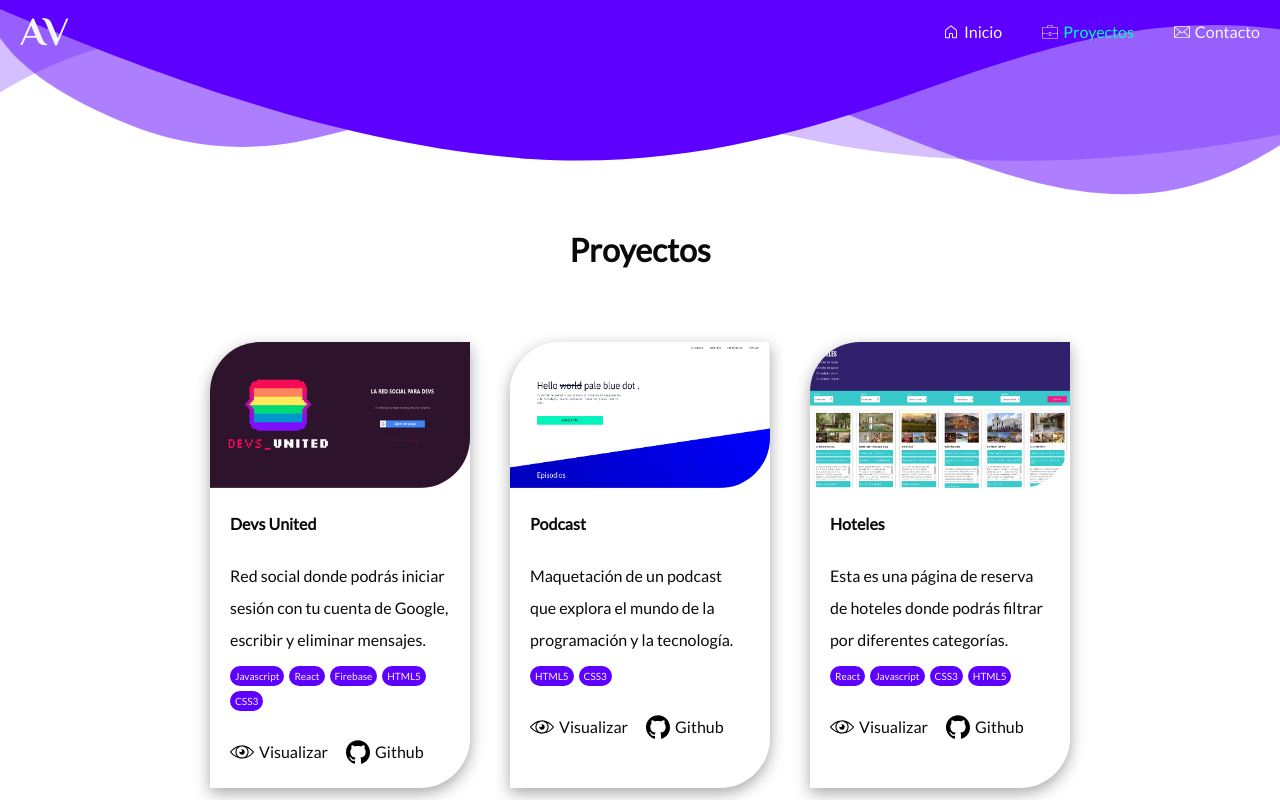
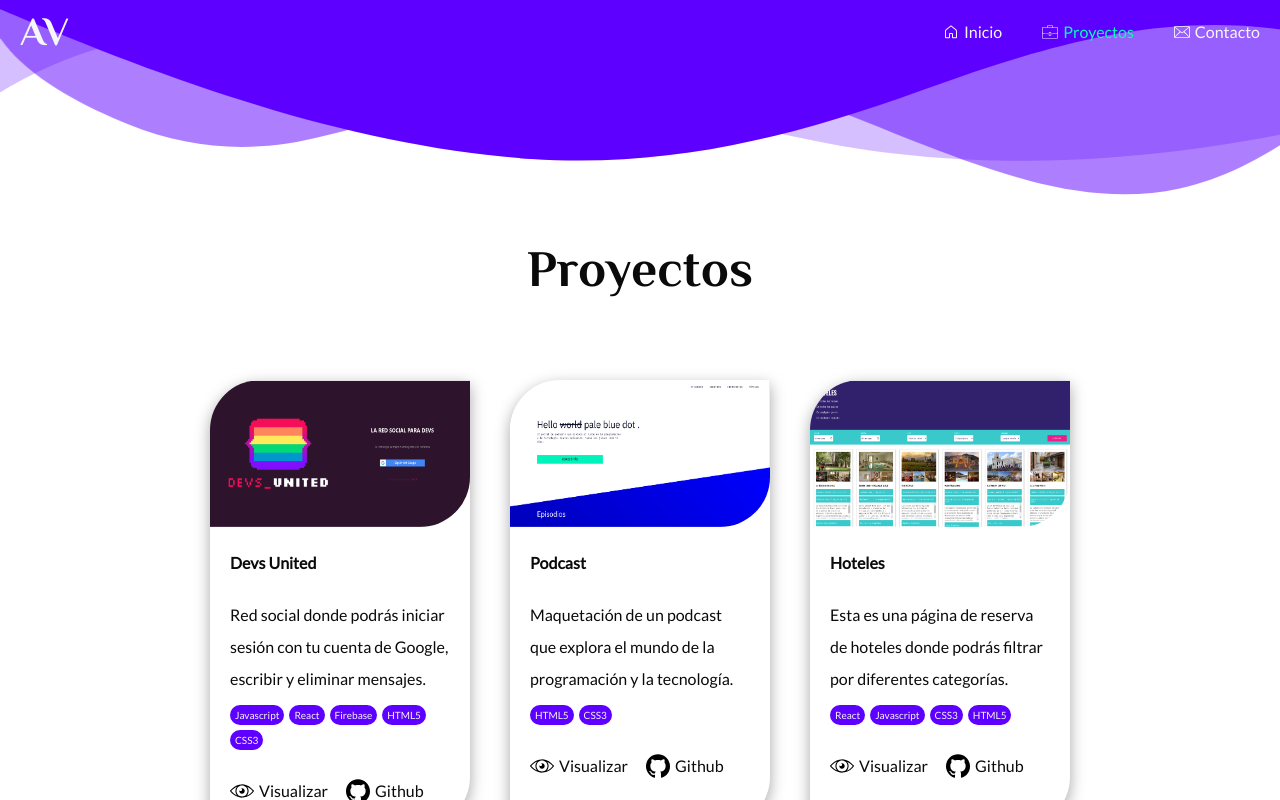
Before and after one commit to AndreaVCC/portafolio_avcc, a Vue app: page /proyectos in a window 1280 px wide. Shown: the top 800 px of the page. Built offline with nearby package versions, Linux system fonts and the light colour scheme.

Commit message:
modificnado font-size

```diff
--- a/src/App.vue
+++ b/src/App.vue
@@ -43,6 +43,12 @@ html{
 
 body{
     font-size: 1.6rem;
+
+}
+
+h1 {
+     font-family: 'Philosopher', sans-serif;
+    font-size: 9vw;;
 
 }
 
@@ -96,6 +102,21 @@ body{
     height: 212px;
     transform: rotateY(180deg);
 }
+
+h1 {
+     font-family: 'Philosopher', sans-serif;
+
+}
+}
+
+
+@media only screen and (min-width:1000px){
+
+h1 {
+     font-family: 'Philosopher', sans-serif;
+    font-size: 4vw;;
+
+}
 }
 
 
--- a/src/assets/scss/_variables.scss
+++ b/src/assets/scss/_variables.scss
@@ -1,3 +1,6 @@
+@import url('https://fonts.googleapis.com/css2?family=Lato&family=Philosopher:wght@700&display=swap');
+
+
 $secundary: rgb(0, 255, 187);
 $primary: rgb(93, 0, 255);
 $light: #f6f6f6;
--- a/src/components/Nav.vue
+++ b/src/components/Nav.vue
@@ -37,7 +37,6 @@ export default {
 };
 </script>
 <style lang="scss">
-@import url('https://fonts.googleapis.com/css2?family=Lato&family=Philosopher:wght@700&display=swap');
 @import "../assets/scss/variables.scss";
 
 
--- a/src/views/ContactoView.vue
+++ b/src/views/ContactoView.vue
@@ -5,14 +5,15 @@
       </div>
         <div class="contacto__seccion contacto__seccion-contacto">
         <p>Gracias por visitar mi sitio, ¡Conectemonos!</p>
-        <p>
+        <p class="contacto__info">
         <svg class="contacto__icon">
-  <use href="img/icons.svg#contact-icon" />
+          <use href="img/icons.svg#contact-icon" />
+        </svg> <a href="mailto:a.carreocoppo2@gmail.com?Subject=Saludos">Envía un mensaje</a>
+        <p class="contacto__info">  <svg class="contacto__icon">
+          <use href="img/icons.svg#github-icon" />
         </svg>
-        </p>
-        <p>  <svg class="contacto__icon">
-          <use href="img/icons.svg#github-icon" />
-        </svg></p>
+        <a href="https://github.com/AndreaVCC" target="_blank">Revisa mi Github!</a>
+       </p>
 
       </div>
     </div>
@@ -36,10 +37,27 @@ export default {
   justify-content: center;
 }
 
+.contacto__seccion p{
+  margin-bottom: 1.5rem;
+  color: $dark;
+}
+.contacto__seccion p a{
+  color: $primary;
+  text-decoration: none;
+  // border-bottom: 1px solid;
+}
+
+.contacto__info{
+  display: flex;
+  align-items: center;
+
+}
+
 .contacto__icon{
   fill: $primary;
   width:4.0rem;
   height:4.0rem;
+  margin-right: 1rem;;
 }
 
 .contacto {
--- a/src/views/HomeView.vue
+++ b/src/views/HomeView.vue
@@ -40,7 +40,9 @@ export default {
 <style lang="scss">
 @import "../assets/scss/variables.scss";
 
-
+.inicio__seccion-nombre p{
+  font-size: 2rem;
+}
 
 .inicio {
   width: 100%;
@@ -70,6 +72,7 @@ export default {
       justify-content: center;
       align-items: center;
       flex-direction: column;
+
     }
     &-descripcion {
       margin: 4rem 1rem;
```
